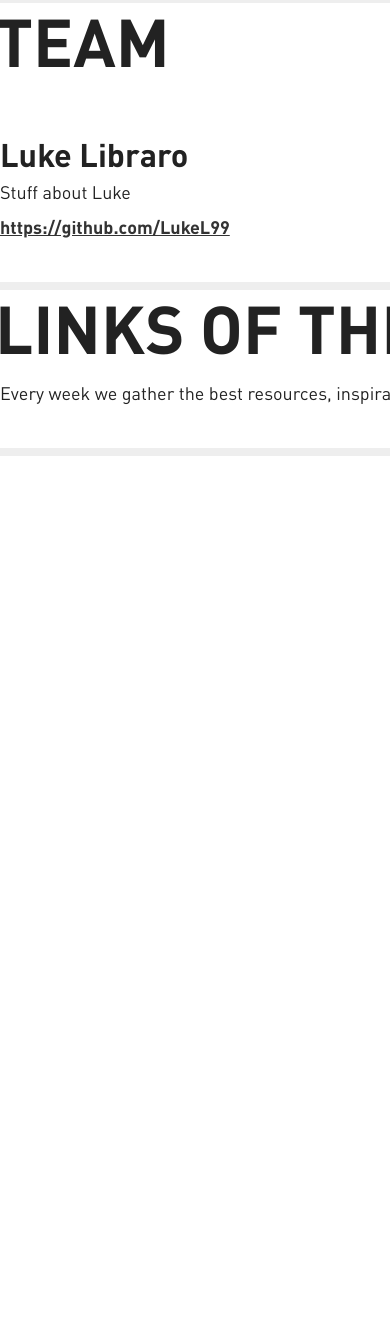
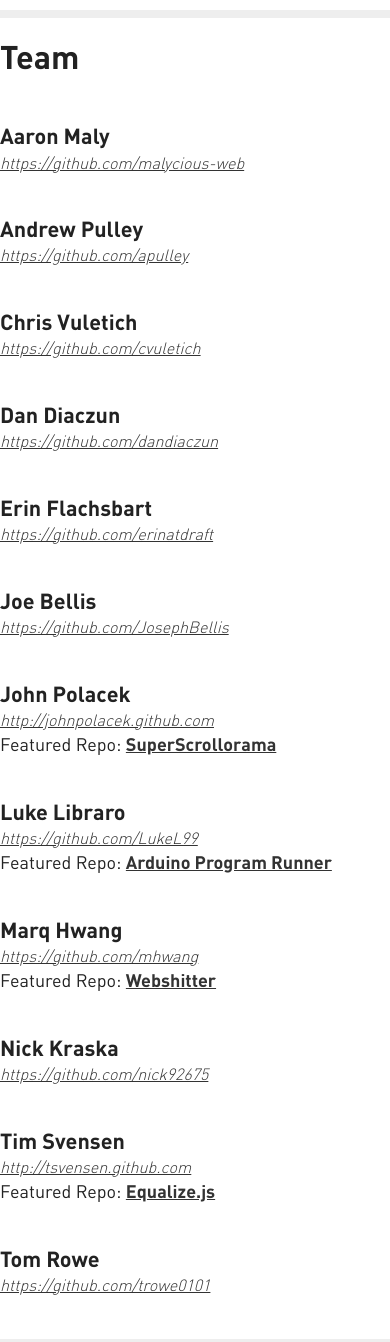
Before and after one commit to cyrke/dfcb.github.com, a plain HTML site: page index.html in a window 390 px wide. Shown: the part 600-1942 px from the top of the page. Before the commit the page ends 1076 px from the top, so only its background shows below. Drawn offline with Linux system fonts and the light colour scheme.

Commit message:
add team section, add responsivator link

```diff
--- a/css/style.css
+++ b/css/style.css
@@ -69,12 +69,12 @@ a:focus, a:hover, a:active { outline:0; }
 header { margin-bottom: 40px; }
 
 header[role="banner"] { border-bottom:solid 8px #eee; margin-bottom: 20px; background: #fff; position: fixed; top: 0;}
-
+section { margin-bottom: 20px; }
 section header h1 { margin-left: -5px;  }
 h1 {font-size:3.7em; margin: 0; font-weight:normal; text-transform: uppercase; }
 h2 { font-size:1.8em; margin: 0; font-weight:normal; }
 h3 { font-size:1.2em; margin: 0; font-weight:normal; }
-p { font-family:DINWeb; margin: 0 0 10px;}
+p { font-family:DINWeb; margin: 0;}
 small {font-size: .8em; font-style: italic; }
 blockquote { border:solid 1px #ddd; padding:20px; border-radius:10px; margin:20px; }
 
@@ -82,7 +82,7 @@ section { border-bottom:solid 8px #eee; }
 article { padding-bottom: 40px;  }
 
 a { font-family:DINWeb-Bold; }
-.repo-link {display: block;}
+.repo-link {display: block; font-style: italic; font-family: DINWeb-Light; margin: 0; font-size: .9em; }
 
 
 /*  ==========================================================================
--- a/index.html
+++ b/index.html
@@ -27,19 +27,25 @@
 
 		<section>
 			<header>
-				<h1>Projects</h1>
+				<h2>Projects</h2>
 				<p>Open Source Projects from the Dev Group at Draftfcb Chicago.<br />
 					<small>Want to work on big digital ideas for big brands? Get in touch with us at <a href="mailto:devrecruiting@draftfcb.com">devrecruiting@draftfcb.com</a></small></p>
 			</header>
 
 			<article>
-				<h2>BigVideo.js</h2>
+				<h3>BigVideo.js</h3>
 				<p>The jQuery Plugin for Big Background Video (and Images)</p>
 				<a href="http://dfcb.github.com/BigVideo.js/" target="_blank" class="repo-link">dfcb.github.com/BigVideo.js</a>
 			</article>
 
 			<article>
-				<h2>Tech Showcase</h2>
+				<h3>Responsivator!</h3>
+				<p>See and share how web pages look at different screen sizes</p>
+				<a href="http://dfcb.github.com/Responsivator/" target="_blank" class="repo-link">dfcb.github.com/Responsivator</a>
+			</article>
+
+			<article>
+				<h3>Tech Showcase</h3>
 				<p>The latest and greatest tech from around the world.</p>
 				<a href="http://dfcb.github.com/Tech-Showcase/" target="_blank" class="repo-link">dfcb.github.com/Tech-Showcase</a>
 			</article>
@@ -47,27 +53,64 @@
 
 		<section>
 			<header>
-				<h1>Team</h1>
-
+				<h2>Team</h2>
 			</header>
 
 			<article>
-				<h2>Luke Libraro</h2>
-				<p>Stuff about Luke</p>
+				<h3>Aaron Maly</h3>
+				<a href="https://github.com/malycious-web" target="_blank" class="repo-link">https://github.com/malycious-web</a>
+			</article>
+			<article>
+				<h3>Andrew Pulley</h3>
+				<a href="https://github.com/apulley" target="_blank" class="repo-link">https://github.com/apulley</a>
+			</article>
+			<article>
+				<h3>Chris Vuletich</h3>
+				<a href="https://github.com/cvuletich" target="_blank" class="repo-link">https://github.com/cvuletich</a>
+			</article>
+			<article>
+				<h3>Dan Diaczun</h3>
+				<a href="https://github.com/dandiaczun" target="_blank" class="repo-link">https://github.com/dandiaczun</a>
+			</article>
+			<article>
+				<h3>Erin Flachsbart</h3>
+				<a href="https://github.com/erinatdraft" target="_blank" class="repo-link">https://github.com/erinatdraft</a>
+			</article>
+			<article>
+				<h3>Joe Bellis</h3>
+				<a href="https://github.com/JosephBellis" target="_blank" class="repo-link">https://github.com/JosephBellis</a>
+			</article>
+			<article>
+				<h3>John Polacek</h3>
+				<a href="http://johnpolacek.github.com" target="_blank" class="repo-link">http://johnpolacek.github.com</a>
+				<p>Featured Repo: <a href="http://johnpolacek.github.com/superscrollorama/" target="_blank">SuperScrollorama</a>
+				</p>
+			</article>
+			<article>
+				<h3>Luke Libraro</h3>
 				<a href="https://github.com/LukeL99" target="_blank" class="repo-link">https://github.com/LukeL99</a>
+				<p>Featured Repo: <a href="https://github.com/LukeL99/Arduino-Program-Runner" target="_blank">Arduino Program Runner</a></p>
+			</article>
+			<article>
+				<h3>Marq Hwang</h3>
+				<a href="https://github.com/mhwang" target="_blank" class="repo-link">https://github.com/mhwang</a>
+				<p>Featured Repo: <a href="https://github.com/mhwang/Webshitter" target="_blank">Webshitter</a></p>
+			</article>
+			<article>
+				<h3>Nick Kraska</h3>
+				<a href="https://github.com/nick92675" target="_blank" class="repo-link">https://github.com/nick92675</a>
+			</article>
+			<article>
+				<h3>Tim Svensen</h3>
+				<a href="http://tsvensen.github.com" target="_blank" class="repo-link">http://tsvensen.github.com</a>
+				<p>Featured Repo: <a href="http://tsvensen.github.com/equalize.js/" target="_blank">Equalize.js</a></p>
+			</article>
+			<article>
+				<h3>Tom Rowe</h3>
+				<a href="https://github.com/trowe0101" target="_blank" class="repo-link">https://github.com/trowe0101</a>
 			</article>
 
 		</section>
-
-		<section>
-			<header>
-				<h1>Links of the Week</h1>
-				<p>Every week we gather the best resources, inspiration and tools to share with our teams.</p>
-			</header>
-
-		</section>
-
 	</div>
-
 </body>
 </html>
```
